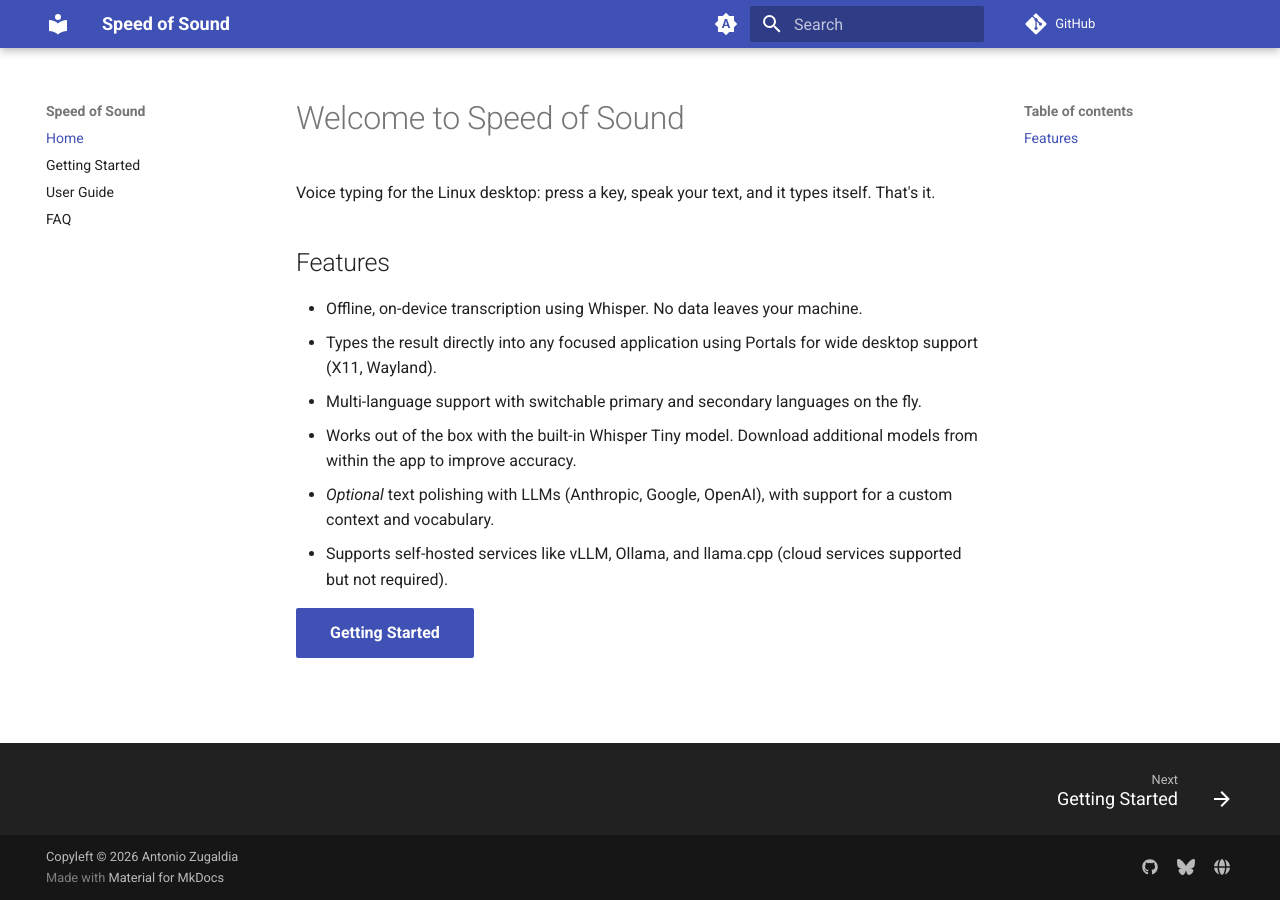
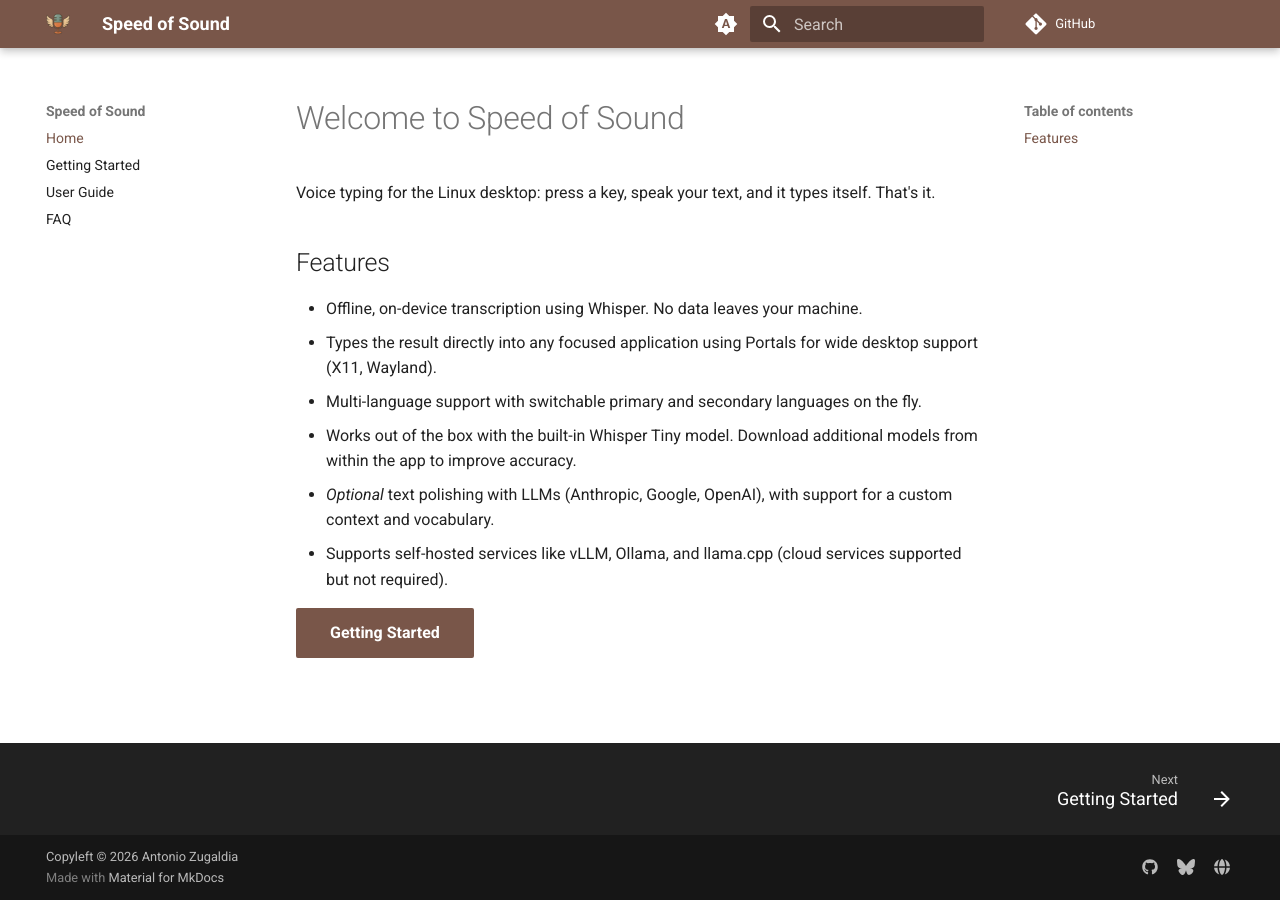
Before and after one commit to zugaldia/speedofsound, an MkDocs documentation site: the page built from docs/index.md, in a window 1280 px wide. Built offline with MkDocs 1.6.1 and Material for MkDocs 9.7.7, drawn with Linux system fonts in a browser that asks for light colours; comment, search, counter and statistics services are not loaded.

Commit message:
docs: add logo, favicon, and brown primary color to MkDocs theme

```diff
--- a/mkdocs.yml
+++ b/mkdocs.yml
@@ -5,6 +5,8 @@ site_description: Voice typing for the Linux desktop
 repo_url: https://github.com/zugaldia/speedofsound
 theme:
   name: material
+  logo: assets/logo-square-512.png
+  favicon: assets/apple-touch-icon.png
   features:
     - navigation.footer
   palette:
@@ -15,11 +17,13 @@ theme:
         name: Switch to light mode
     - media: "(prefers-color-scheme: light)"
       scheme: default
+      primary: brown
       toggle:
         icon: material/brightness-7
         name: Switch to dark mode
     - media: "(prefers-color-scheme: dark)"
       scheme: slate
+      primary: brown
       toggle:
         icon: material/brightness-4
         name: Switch to system preference
```
Also changed, not shown: docs/assets/apple-touch-icon.png (added), docs/assets/favicon.ico (added), docs/assets/icon-192-maskable.png (added), docs/assets/icon-192.png (added), docs/assets/icon-512-maskable.png (added), docs/assets/icon-512.png (added), docs/assets/logo-square-512.png (added).
